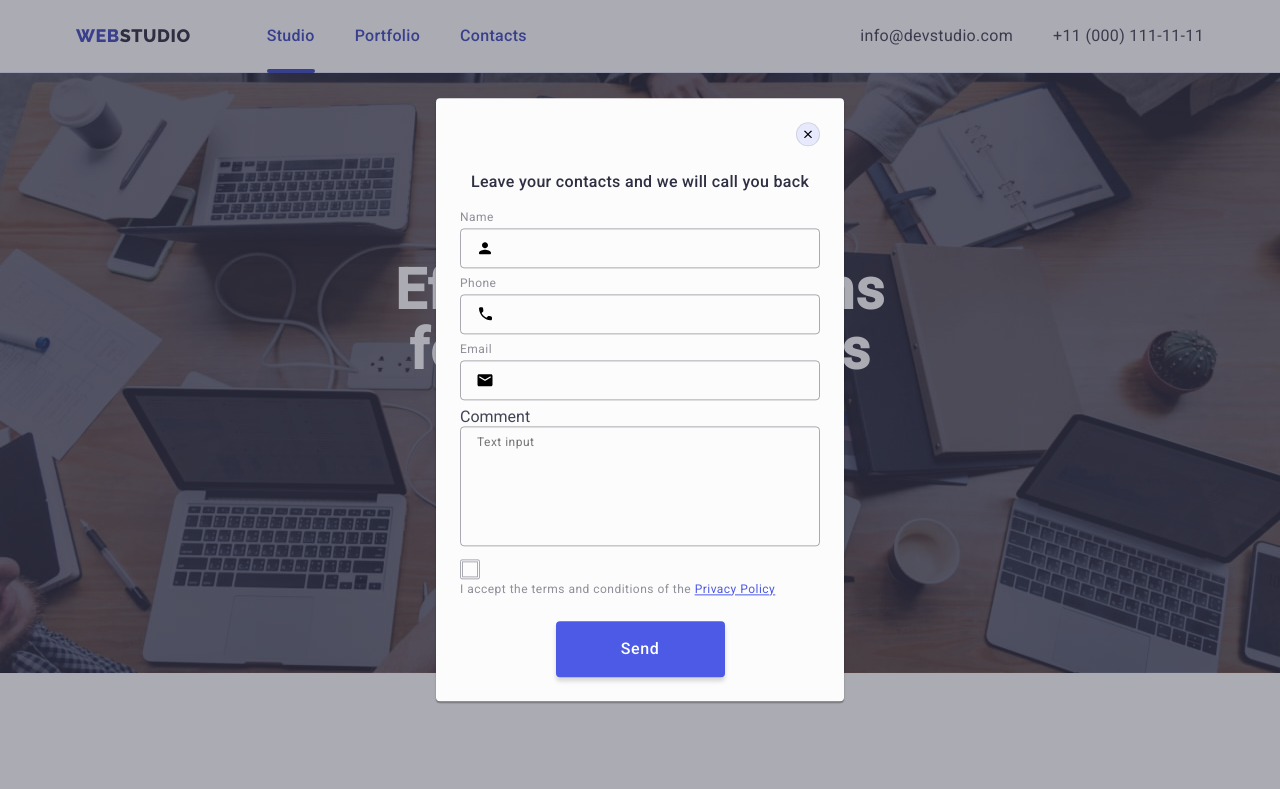
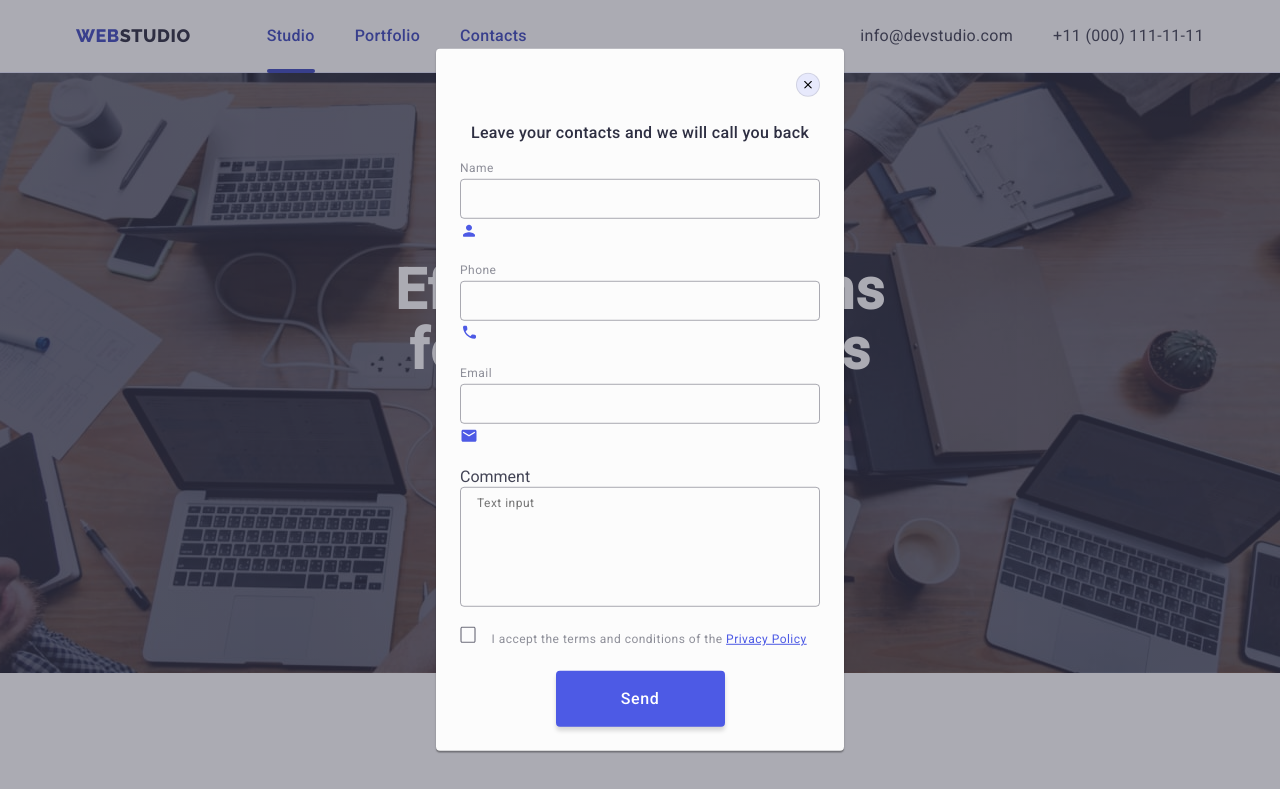
Before and after one commit to KhaninaDaria22/goit-markup-hw-05, a plain HTML site: page index.html in a window 1280 px wide. Both pictures are taken after a click on the button "Order Service". Shown: the top 789 px of the page. Drawn offline with nearby package versions, Linux system fonts and the light colour scheme.

Commit message:
commit 17

```diff
--- a/css/styles.css
+++ b/css/styles.css
@@ -803,6 +803,9 @@ url(../images/img-name.jpg);
 .modal-input:hover {
     border-color: #4D5AE5;
 }
+.modal-input + .input-icon {
+    fill: #4D5AE5;
+}
 .modal-input:focus {
     border-color: #4D5AE5;
     fill: #4D5AE5;
@@ -823,13 +826,14 @@ url(../images/img-name.jpg);
 }
 
 .modal-field {
-    margin-bottom: 8px;
+    margin-bottom: 16px;
 
 }
 .modal-field-checkbox {
     margin-bottom: 24px;
 
 }
+.
 .input-icon {
     position: absolute;
     left: 16px;
@@ -867,6 +871,9 @@ url(../images/img-name.jpg);
     border-color: #4D5AE5;
 
 }
+.user-comment {
+
+}
 .span-modal {
     width: 16px;
     height: 16px;
@@ -891,12 +898,12 @@ url(../images/img-name.jpg);
     text-decoration: underline;
 }
 .check-text span {
-    height: 20px;
-    width: 20px;
+    height: 16px;
+    width: 16px;
     border: 1px solid rgba(46, 47, 66, 0.4);
     border-radius: 2px;
     margin-right: 12px;
-    display: flex;
+    display: inline-flex;
     justify-content: center;
     align-items: center;
     fill: transparent;
@@ -915,6 +922,7 @@ url(../images/img-name.jpg);
     display: inline-flex;
 
 }
+
 .footer-subscribe-form {
     display: flex;
     gap: 24px;
--- a/index.html
+++ b/index.html
@@ -441,7 +441,7 @@
                         </div>
                     </div>
                     <div class="modal-field">
-                        <label class="user-comment"> Comment</label>
+                        <label for="user-comment" class="user-comment"> Comment</label>
                         <textarea for="user-comment"
                             name="user-comment"
                             placeholder="Text input"
```
